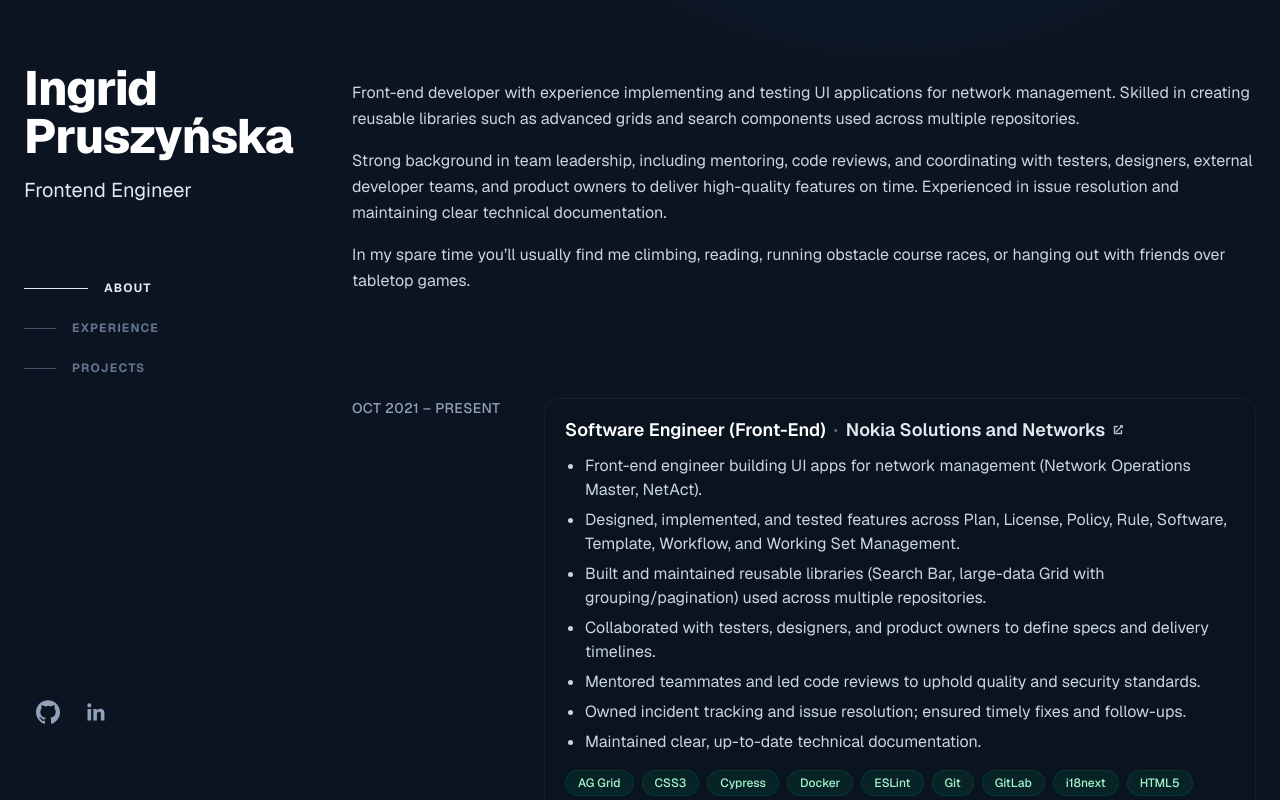
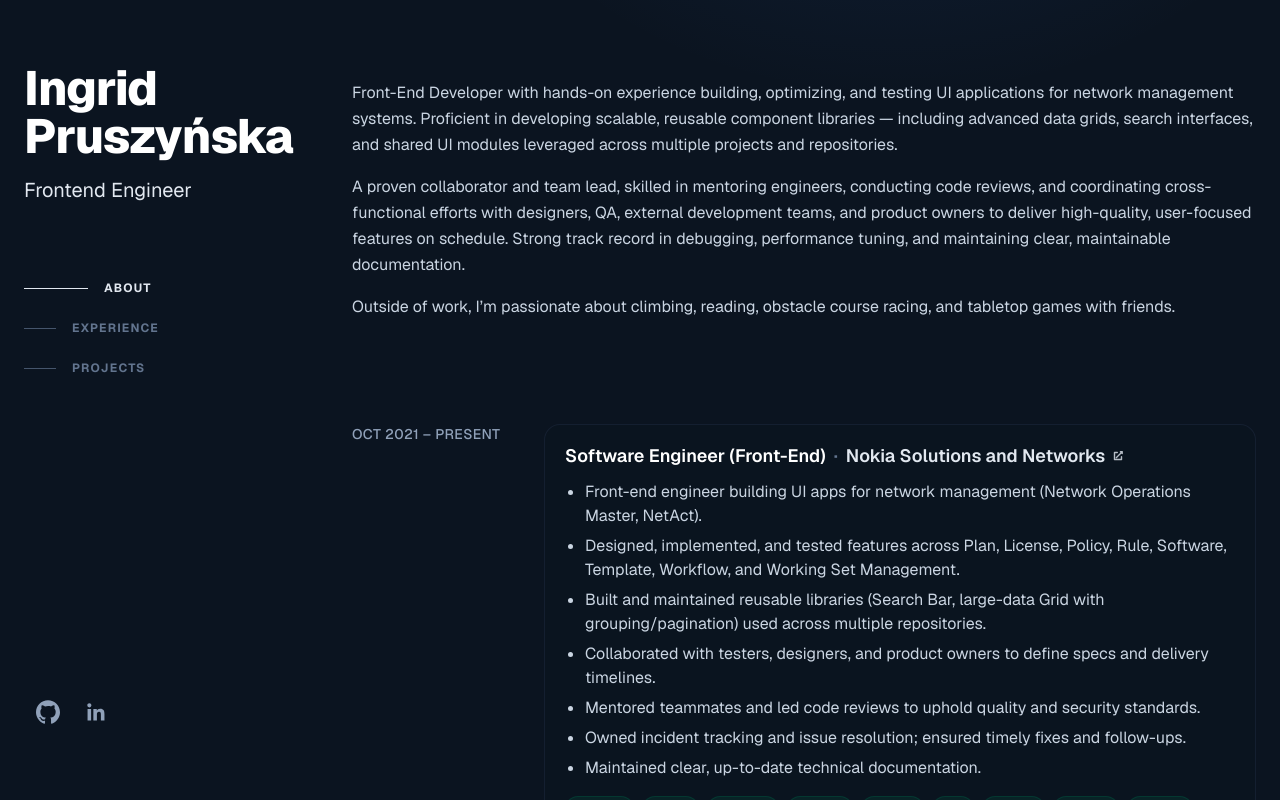
Before and after one commit to Ilshae/portfolio-2026, a Next.js app: page / in a window 1280 px wide. Shown: the top 800 px of the page. Built offline with nearby package versions, Linux system fonts and the light colour scheme.

Commit message:
better about

```diff
--- a/src/components/about/about.tsx
+++ b/src/components/about/about.tsx
@@ -1,9 +1,9 @@
 import React from 'react';
 
 const paragraphs = [
-  `Front-end developer with experience implementing and testing UI applications for network management. Skilled in creating reusable libraries such as advanced grids and search components used across multiple repositories.`,
-  `Strong background in team leadership, including mentoring, code reviews, and coordinating with testers, designers, external developer teams, and product owners to deliver high-quality features on time. Experienced in issue resolution and maintaining clear technical documentation.`,
-  `In my spare time you’ll usually find me climbing, reading, running obstacle course races, or hanging out with friends over tabletop games.`,
+  'Front-End Developer with hands-on experience building, optimizing, and testing UI applications for network management systems. Proficient in developing scalable, reusable component libraries — including advanced data grids, search interfaces, and shared UI modules leveraged across multiple projects and repositories.',
+  'A proven collaborator and team lead, skilled in mentoring engineers, conducting code reviews, and coordinating cross-functional efforts with designers, QA, external development teams, and product owners to deliver high-quality, user-focused features on schedule. Strong track record in debugging, performance tuning, and maintaining clear, maintainable documentation.',
+  'Outside of work, I’m passionate about climbing, reading, obstacle course racing, and tabletop games with friends.',
 ];
 
 export default function About() {
```
